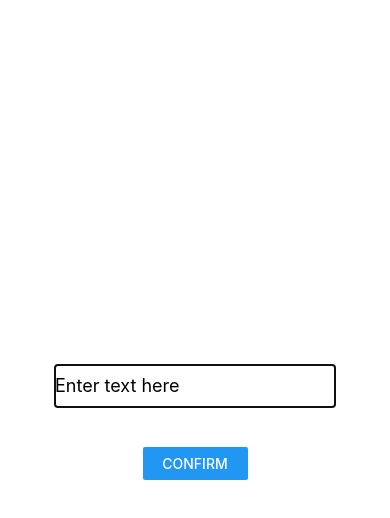
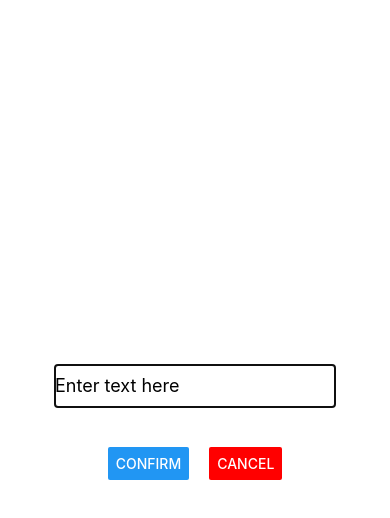
Before and after one commit to realericwang/CS5520, a React Native app: screen / in a window 390 px wide. Both pictures are taken after a click on the button "ADD A GOAL". Shown: the top 518 px of the page. Built offline with nearby package versions, Linux system fonts and the light colour scheme.

Commit message:
Add Cancel button to Input component

```diff
--- a/App.js
+++ b/App.js
@@ -13,6 +13,10 @@ export default function App() {
     setReceivedData(inputText);
     setIsModalVisible(false);
     console.log("Input text:", inputText);
+  };
+
+  const handleModalDismiss = () => {
+    setIsModalVisible(false);
   };
 
   return (
@@ -31,6 +35,7 @@ export default function App() {
       <Input
         autoFocus={true}
         inputHandler={handleInputData}
+        onDismiss={handleModalDismiss}
         visible={isModalVisible}
       />
       <StatusBar style="auto" />
--- a/Components/Input.js
+++ b/Components/Input.js
@@ -1,7 +1,7 @@
-import { StyleSheet, Text, View, TextInput, Button, Modal } from "react-native";
+import { StyleSheet, Text, View, TextInput, Button, Modal, Alert } from "react-native";
 import React, { useState, useRef, useEffect } from "react";
 
-export default function Input({ autoFocus = false, inputHandler, visible }) {
+export default function Input({ autoFocus = false, inputHandler, onDismiss, visible }) {
   const [text, setText] = useState("");
   const [isFocused, setIsFocused] = useState(false);
   const [isSubmitted, setIsSubmitted] = useState(false);
@@ -40,6 +40,17 @@ export default function Input({ autoFocus = false, inputHandler, visible }) {
     setText("");
   };
 
+  const handleCancel = () => {
+    Alert.alert(
+      "Cancel",
+      "Are you sure you want to cancel?",
+      [
+        { text: "No", style: "cancel" },
+        { text: "Yes", onPress: onDismiss }
+      ]
+    );
+  };
+
   return (
     <Modal visible={visible} animationType="slide">
       <View style={styles.container}>
@@ -64,6 +75,8 @@ export default function Input({ autoFocus = false, inputHandler, visible }) {
         {!isFocused && isSubmitted && renderFeedback()}
         <View style={styles.buttonContainer}>
           <Button title="Confirm" onPress={handleConfirm} />
+          <View style={styles.buttonSpacer} />
+          <Button title="Cancel" onPress={handleCancel} color="red" />
         </View>
       </View>
     </Modal>
@@ -96,7 +109,12 @@ const styles = StyleSheet.create({
     textAlign: "center",
   },
   buttonContainer: {
-    width: "30%",
+    flexDirection: 'row',
+    justifyContent: 'center',
+    width: '80%',
     marginTop: 20,
   },
+  buttonSpacer: {
+    width: 20,
+  },
 });
```
